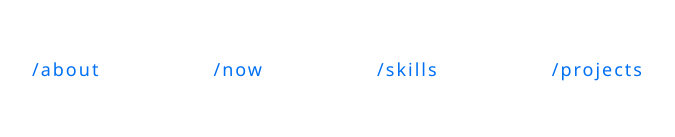
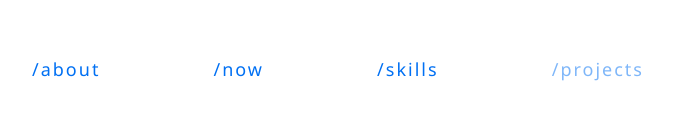
Before and after one commit to zapmal/personal-website, a Next.js app: page / in a window 1280 px wide. Shown: the part 301-438 px from the top of the page, without its empty margins (302-977 px from the left). Built offline with nearby package versions, Linux system fonts and the light colour scheme.

Commit message:
style: make /projects link disabled

```diff
--- a/src/pages/index.tsx
+++ b/src/pages/index.tsx
@@ -16,7 +16,7 @@ const ROUTES = [
   { name: '/now' },
   { name: '/skills', },
   // { name: '/blog', disabled: true, },
-  { name: '/projects', },
+  { name: '/projects', disabled: true },
 ];
 
 const Home = () => {
@@ -31,7 +31,7 @@ const Home = () => {
             <Link href={route.name} key={index}>
               <li className={cn({
                 [styles.listItem]: true,
-                // [styles.disabled]: route.disabled,
+                [styles.disabled]: route.disabled,
               })}>
                 <a href={route.name}>{route.name}</a>
               </li>
```
